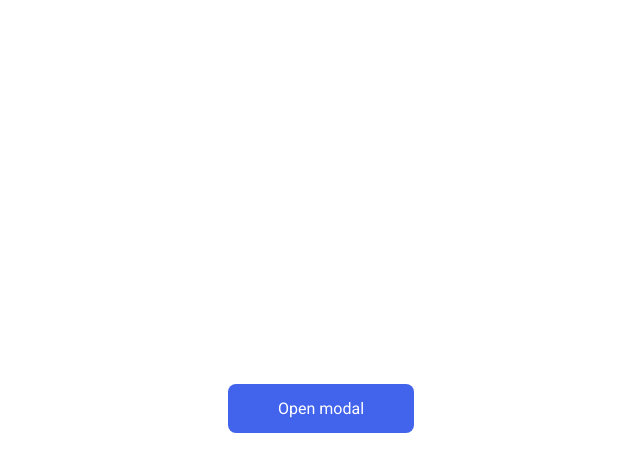
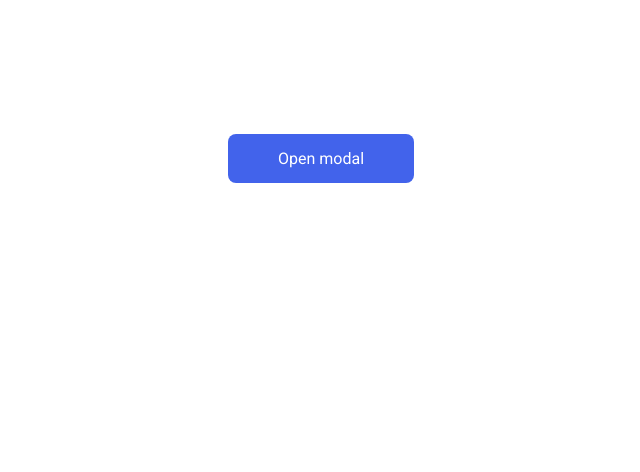
Before and after one commit to js-tasks-ru/htmlcss-20211125_alexander212, a website: page 05-lection3/02-modal/index.html in a window 1280 px wide. Shown: the whole page, without its empty margins (319-959 px from the left). Drawn offline with Linux system fonts and the light colour scheme.

Commit message:
fix: fixed styles

```diff
--- a/05-lection3/02-modal/wrapper.css
+++ b/05-lection3/02-modal/wrapper.css
@@ -1,8 +1,7 @@
 .wrapper {
   width: 100%;
-  height: 100vh;
+  height: 300px;
   display: flex;
   justify-content: center;
   align-items: center;
-  position: relative;
 }
```
